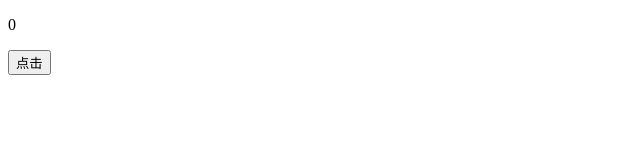
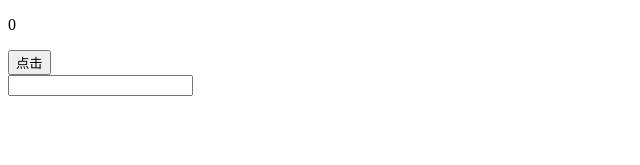
Before and after one commit to robbiemie/react-learning, a React (Create React App) app: page / in a window 1280 px wide. Shown: the top 165 px of the page, without its empty margins (0-640 px from the left). Built offline with nearby package versions, Linux system fonts and the light colour scheme.

Commit message:
feat: 受控表单

```diff
--- a/src/App.js
+++ b/src/App.js
@@ -4,12 +4,7 @@ import { useState } from "react";
 const Count = () => {
   const [count, setCount] = useState(0)
   function update() {
-    setTimeout(() => {
-      setCount(count + 1);
-    })
-    setTimeout(() => {
-      console.log(count)
-    })
+    setCount(count + 1);
   }
   return (
     <>
@@ -18,11 +13,25 @@ const Count = () => {
     </>
   )
 }
+
+// 受控表单
+const Form = () => {
+  const [value, setValue] = useState('')
+
+  function updateFormInput(e) {
+    setValue(e.target.value)
+  }
+
+  return (<div>
+    <input value={value} onChange={(e) => updateFormInput(e)}/>
+  </div>)
+}
 function App() {
   return (
     <div className="App">
       <header className={classNames('sub-name', {'name-active': true})}>
         <Count/>
+        <Form/>
       </header>
     </div>
   );
```
